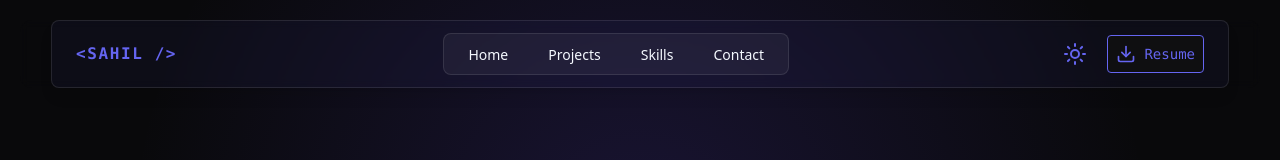
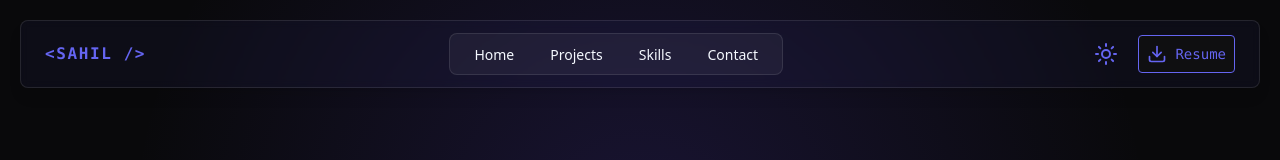
Before and after one commit to Sahil-15052006/portfolio, a React (Vite) app: page / in a window 1280 px wide. Shown: the top 160 px of the page. Built offline with nearby package versions, Linux system fonts and the light colour scheme; no server answers.

Commit message:
fixed navbar

```diff
--- a/src/components/Nav.tsx
+++ b/src/components/Nav.tsx
@@ -21,8 +21,8 @@ export default function Nav() {
       }}
       className="
         sticky top-4 z-50
-        mx-auto flex w-[95%] max-w-7xl
-        items-center justify-between
+        mx-auto flex w-full max-w-7xl
+        items-center justify-center sm:justify-between
         rounded-lg border border-white/10
         bg-(--primary)/5
         px-3 sm:px-6 py-3
@@ -49,7 +49,7 @@ export default function Nav() {
 
       {/* CENTER NAV */}
       <div
-        className="flex justify-center items-center gap-2 rounded-lg border border-white/10 bg-white/5 px-2 py-2"
+        className="flex justify-center items-center gap-1 xs:gap-2 rounded-lg border border-white/10 bg-white/5 px-2 py-2"
       >
         {navItems.map((item) => (
           <motion.div
@@ -61,7 +61,7 @@ export default function Nav() {
               to={item.to}
               smooth={true}
               offset={-40}
-              className=" relative cursor-pointer rounded-lg px-4 py-2 text-sm font-medium text-(--light) hover:bg-(--primary)/15 :text-(--primary) " >
+              className=" relative cursor-pointer rounded-lg px-3 sm:px-4 py-2 text-sm font-medium text-(--light) hover:bg-(--primary)/15 :text-(--primary) " >
               {item.name}
             </Link>
           </motion.div>
```
